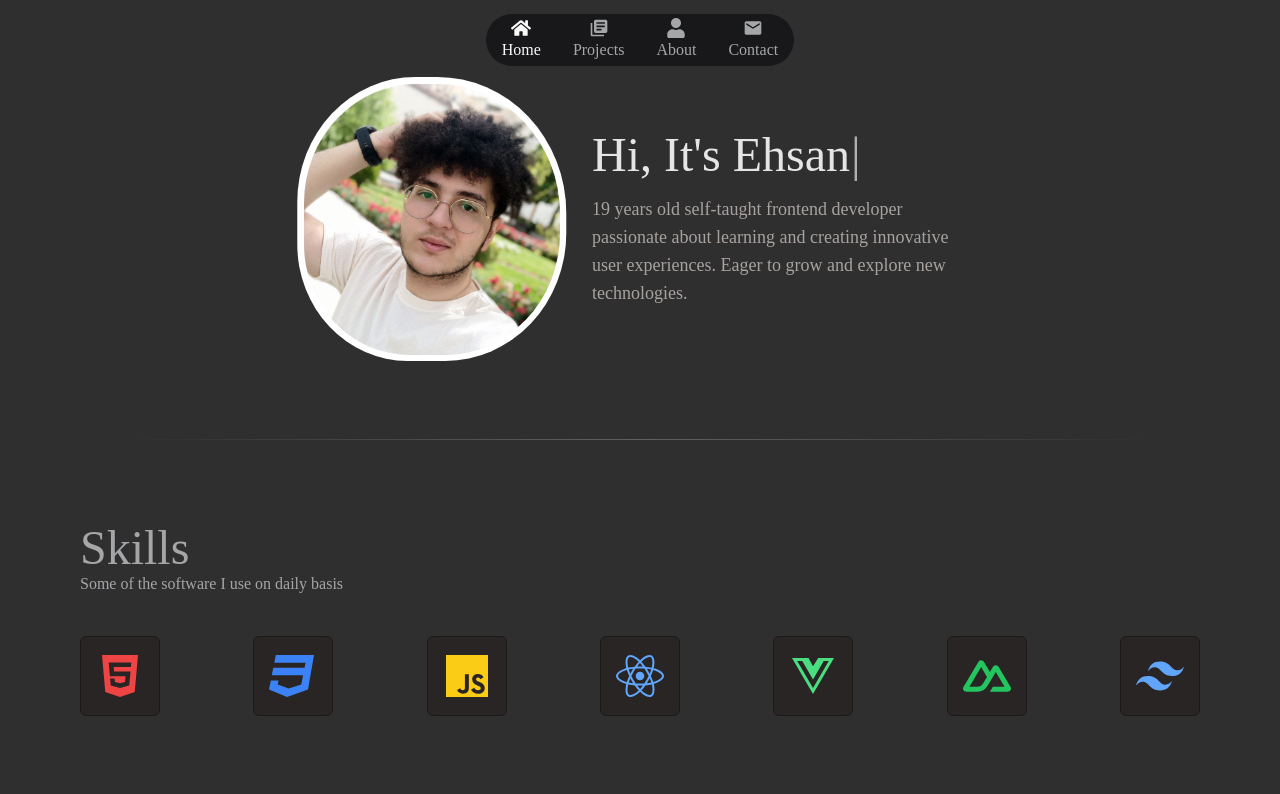
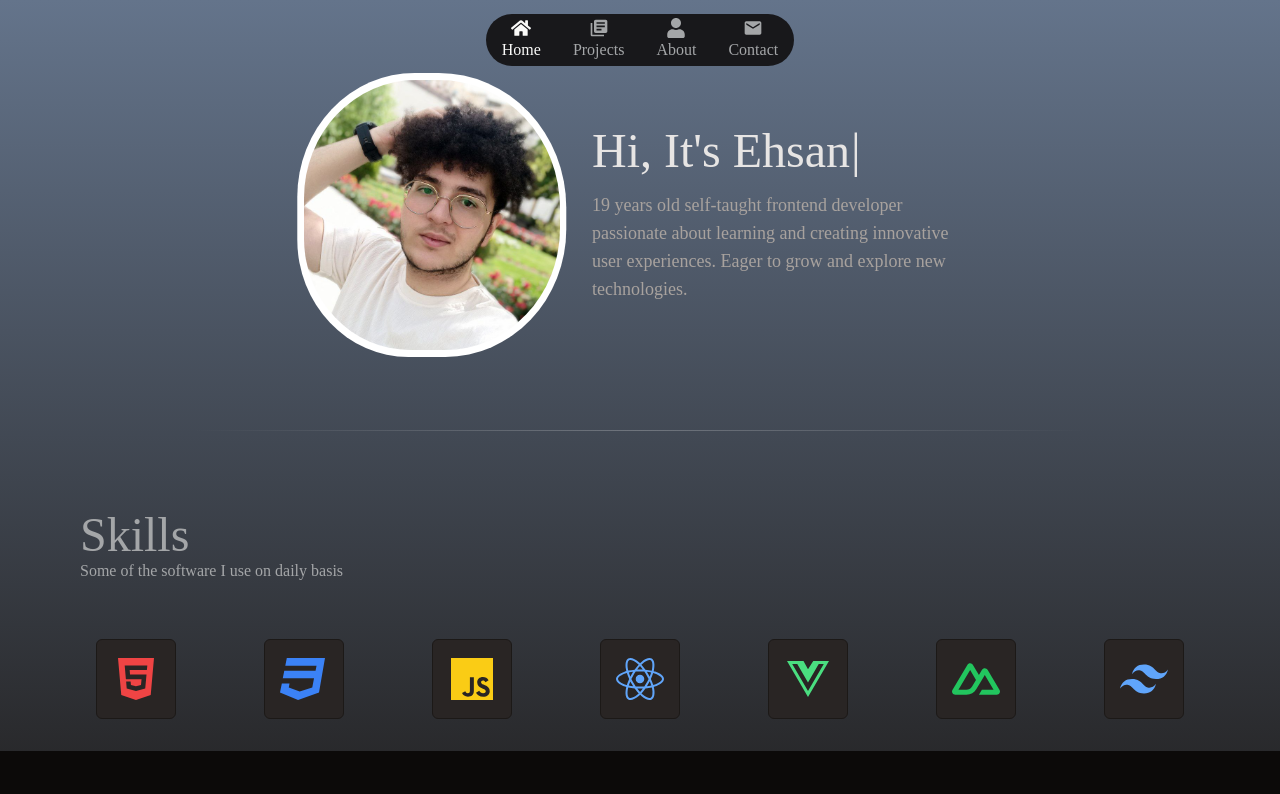
Before and after one commit to Ehsan-Mosaddeghi/Portfolio, a React (Vite) app: page / in a window 1280 px wide. Shown: the top 794 px of the page. Built offline with nearby package versions, Linux system fonts and the light colour scheme.

Commit message:
Home page edited

```diff
--- a/src/components/SkillItem.jsx
+++ b/src/components/SkillItem.jsx
@@ -1,14 +1,14 @@
 function SkillItem({ children, url }) {
   return (
-    <>
-      <div className="relative gap-2 duration-300 hover:scale-110">
-        <a href={url} target="blink">
-          <li className="p-4 text-5xl after:absolute after:left-0 after:top-0 after:-z-10 after:h-full after:w-full after:rounded-md after:border after:border-stone-900 after:bg-stone-800 after:duration-300 hover:after:bg-stone-900">
-            {children}
-          </li>
-        </a>
-      </div>
-    </>
+    <a
+      href={url}
+      target="blink"
+      className="relative m-4 h-20 w-20 rounded-md border border-stone-900 bg-stone-800 duration-300 hover:scale-110 hover:border-rose-300 hover:bg-stone-900"
+    >
+      <li className="absolute left-1/2 top-1/2 -translate-x-1/2 -translate-y-1/2 text-5xl">
+        {children}
+      </li>
+    </a>
   );
 }
 
--- a/src/components/SkillsList.jsx
+++ b/src/components/SkillsList.jsx
@@ -35,7 +35,7 @@ const skillItems = [
 
 function SkillsList() {
   return (
-    <ul className="flex flex-wrap justify-between gap-8">
+    <ul className="flex flex-wrap justify-between">
       {skillItems.map((item, i) => (
         <SkillItem key={i} url={item.url}>
           {item.icon}
--- a/src/index.css
+++ b/src/index.css
@@ -3,8 +3,6 @@
 @tailwind utilities;
 
 body {
-  @apply bg-primary;
-  @apply text-primary;
 }
 
 .container {
--- a/src/pages/HomePage.jsx
+++ b/src/pages/HomePage.jsx
@@ -1,15 +1,14 @@
 import Typewriter from "typewriter-effect";
 
 import "./HomePage.css";
-import Links from "../ui/Links";
 import SkillsList from "../components/SkillsList";
 
 function HomePage() {
   const title = "Hi, It's Ehsan";
 
   return (
-    <div className="flex h-svh flex-col">
-      <div className="container m-auto flex items-center justify-center gap-8">
+    <div className="mt-16 flex flex-col gap-20">
+      <div className="flex items-center justify-center gap-8">
         <div className="image-container relative">
           <img
             src="/images/homepage-image.jpg"
@@ -35,7 +34,7 @@ function HomePage() {
 
       <div className="break-line"></div>
 
-      <div className="container m-auto flex flex-col gap-10">
+      <div className="flex flex-col gap-10">
         <div>
           <h2 className="text-5xl">Skills</h2>
           <p>Some of the software I use on daily basis</p>
--- a/src/ui/AppLayout.jsx
+++ b/src/ui/AppLayout.jsx
@@ -4,13 +4,13 @@ import Footer from "./Footer";
 
 function AppLayout() {
   return (
-    <>
+    <div className="flex min-h-svh flex-col bg-gradient-to-b from-slate-500 to-stone-900 text-primary">
       <Navbar />
-      <section>
+      <section className="container m-auto flex-auto">
         <Outlet />
       </section>
       <Footer />
-    </>
+    </div>
   );
 }
 
--- a/src/ui/Footer.jsx
+++ b/src/ui/Footer.jsx
@@ -2,7 +2,7 @@ import Links from "./Links";
 
 function Footer() {
   return (
-    <footer className="flex border-b-2 border-red-500 bg-stone-950 py-10">
+    <footer className="flex border-b-2 border-red-500 bg-stone-950 py-6">
       <div className="container flex w-full justify-between">
         <div className="max-w-lg space-y-3">
           <h2>Ehsan Mosaddeghi</h2>
```
